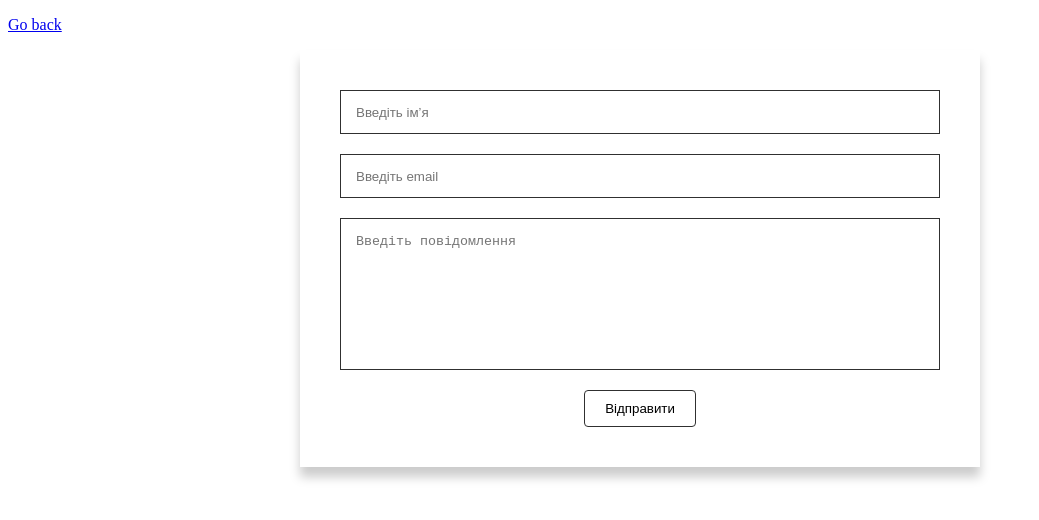
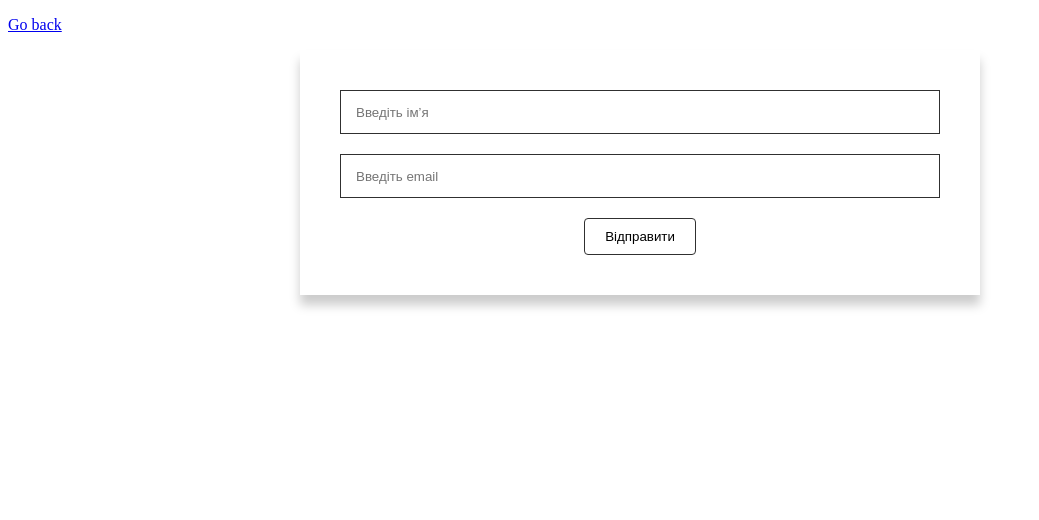
Before and after one commit to mijamoto911/goit-advancedjs-hw-01, a website built with Vite: page src/2-form.html in a window 1280 px wide. Shown: the whole page, without its empty margins (0-1039 px from the left). Built offline with nearby package versions, Linux system fonts and the light colour scheme.

```diff
--- a/src/2-form.html
+++ b/src/2-form.html
@@ -23,11 +23,6 @@
           class="form-input js-form-email"
           placeholder="Введіть email"
         />
-        <textarea
-          name="user_message"
-          class="form-message"
-          placeholder="Введіть повідомлення"
-        ></textarea>
         <button class="form-submit">Відправити</button>
 
     <script type="module" src="./js/2-form.js"></script>
--- a/src/js/2-form.js
+++ b/src/js/2-form.js
@@ -43,9 +43,12 @@
     return;
   }
 
+  console.log(formData);
+
   event.target.reset();
   localStorage.removeItem('form-data');
+  formData = {};
 };
 
-inputForm.addEventListener('change', formChange);
+inputForm.addEventListener('input', formChange);
 inputForm.addEventListener('submit', formSubmit);
```
